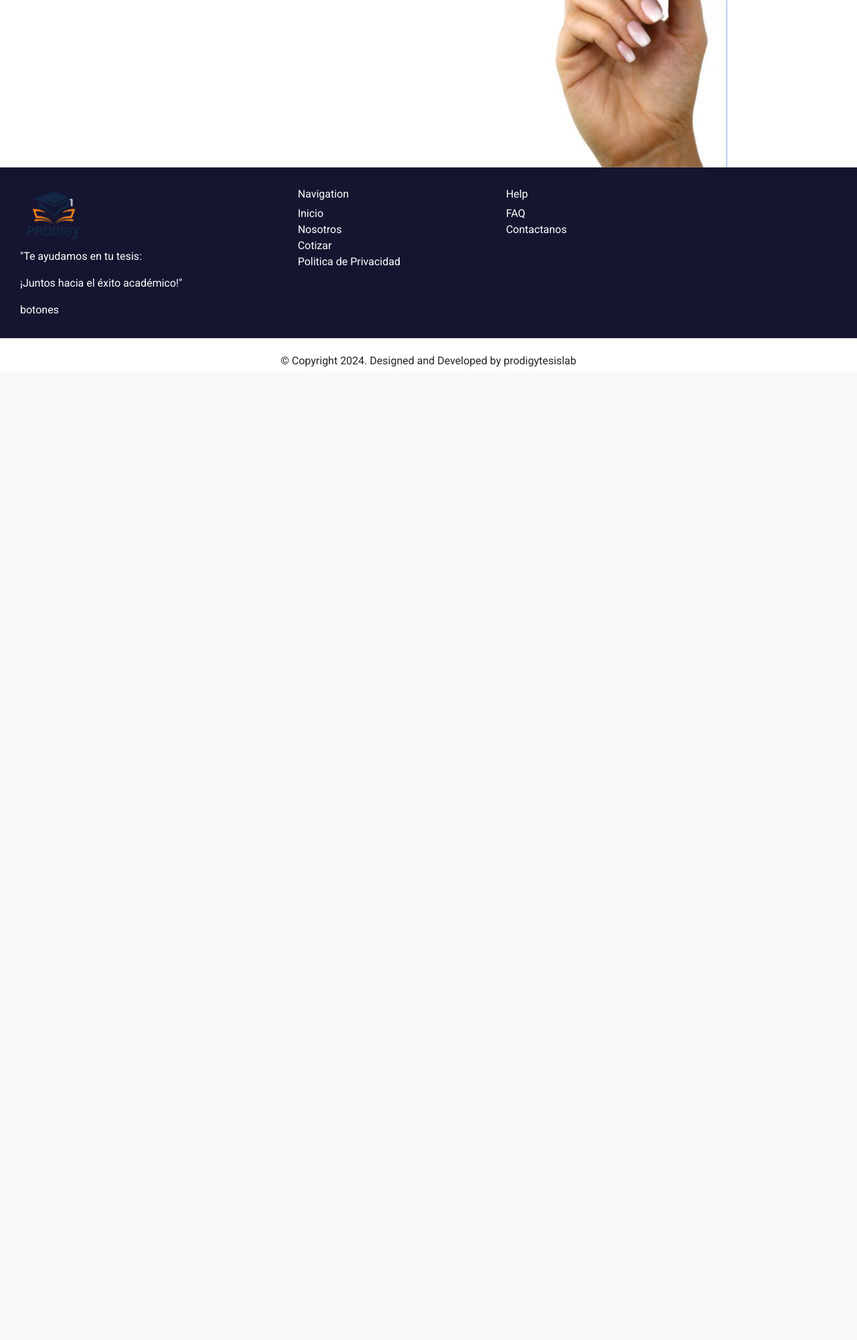
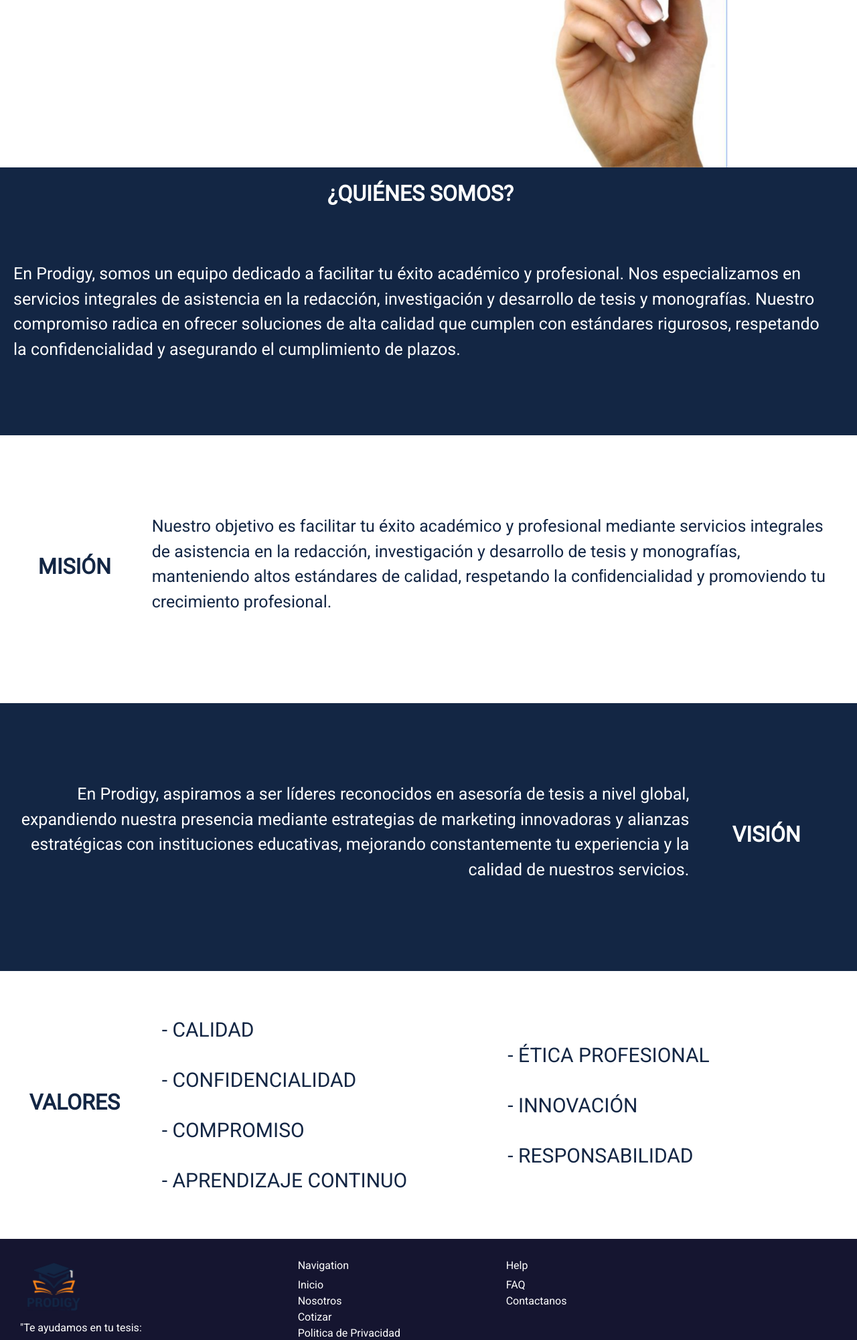
Before and after one commit to Edwin-DEV-py/prodigytesislab, a Django app: page /aboutWe/ in a window 1280 px wide. Shown: the part 445-2446 px from the top of the page at 67% size. Before the commit the page ends 993 px from the top, so only its background shows below. Run offline with Django 5.2, Linux system fonts and the light colour scheme; some libraries are stand-ins or nearby versions.

Commit message:
seccion nosotros

```diff
--- /dev/null
+++ b/static/css/nosotros.css
@@ -0,0 +1,63 @@
+
+.divsQuienes{
+    max-width: 100%;
+    min-height: 400px;
+    padding: 20px;
+}
+
+.seccionQuienes{
+    color: white;
+    background: #132644;
+}
+
+.parrafoNosotros{
+    font-size: 25px;
+}
+
+/*mision*/
+
+.seccionMision{
+    color: #132644;
+}
+
+.divsMision{
+    max-width: 100%;
+    min-height: 400px;
+    padding: 20px;
+}
+
+/*vision*/
+
+.seccionVision{
+    color: white;
+    background: #132644;
+    text-align: right;
+}
+
+.divsVision{
+    max-width: 100%;
+    min-height: 400px;
+    padding: 20px;
+}
+
+/*valores*/
+
+.seccionValores{
+    color: #132644;
+}
+
+.divsValores{
+    max-width: 100%;
+    min-height: 400px;
+    padding: 20px;
+}
+
+.listaNavegacion2{
+    list-style: none;
+    text-align: left;
+    font-size: 30px;
+}
+
+.listaNavegacion2 li{
+    margin: 15px;
+}
--- a/templates/aboutWe.html
+++ b/templates/aboutWe.html
@@ -2,7 +2,84 @@
 {% load static %}
 
 {% block content %}
-    <div class="container">
+    <!--Seccion quienes somos-->
+    <section id="seccionQuienes" class="seccionQuienes">
+        <div class="row divsQuienes">
+            <div class="col-md-12 text-center">
+                <h2><b>¿QUIÉNES SOMOS?</b></h2>
+            </div>
+            <div class="col-md-12">
+                <p class="parrafoNosotros">
+                    En Prodigy, somos un equipo dedicado a facilitar tu éxito académico
+                    y profesional. Nos especializamos en servicios integrales de
+                    asistencia en la redacción, investigación y desarrollo de tesis y
+                    monografías. Nuestro compromiso radica en ofrecer soluciones de
+                    alta calidad que cumplen con estándares rigurosos,
+                    respetando la confidencialidad y asegurando el
+                    cumplimiento de plazos.
+                </p>
+            </div>
+        </div>
+    </section>
 
-    </div>
+    <!--Seccion mision-->
+    <section id="seccionMision" class="seccionMision">
+        <div class="row divsMision align-self-center">
+            <div class="col-md-2 align-self-center text-center">
+                <h2><b>MISIÓN</b></h2>
+            </div>
+            <div class="col-md-10 align-self-center">
+                <p class="parrafoNosotros">
+                    Nuestro objetivo es facilitar tu éxito académico y profesional
+                    mediante servicios integrales de asistencia en la redacción,
+                    investigación y desarrollo de tesis y monografías, manteniendo
+                    altos estándares de calidad, respetando la conﬁdencialidad y
+                    promoviendo tu crecimiento profesional.
+                </p>
+            </div>
+        </div>
+    </section>
+
+    <!--Seccion vision-->
+    <section id="seccionVision" class="seccionVision">
+        <div class="row divsVision align-self-center">
+            <div class="col-md-10 align-self-center">
+                <p class="parrafoNosotros">
+                    En Prodigy, aspiramos a ser líderes reconocidos en asesoría de
+                    tesis a nivel global, expandiendo nuestra presencia mediante
+                    estrategias de marketing innovadoras y alianzas estratégicas
+                    con instituciones educativas, mejorando constantemente tu
+                    experiencia y la calidad de nuestros servicios.
+                </p>
+            </div>
+            <div class="col-md-2 align-self-center text-center">
+                <h2><b>VISIÓN
+                </b></h2>
+            </div>
+        </div>
+    </section>
+
+    <!--Seccion valores-->
+    <section id="seccionValores" class="seccionValores">
+        <div class="row divsValores align-self-center">
+            <div class="col-md-2 align-self-center text-center">
+                <h2><b>VALORES</b></h2>
+            </div>
+            <div class="col-md-5 align-self-center text-center">
+            <ul class="listaNavegacion2 list-group list-group-flush">
+                <li>- CALIDAD</li>
+                <li>- CONFIDENCIALIDAD</li>
+                <li>- COMPROMISO</li>
+                <li>- APRENDIZAJE CONTINUO</li>
+            </ul>
+            </div>
+            <div class="col-md-5 align-self-center text-center">
+                <ul class="listaNavegacion2 list-group list-group-flush">
+                    <li>- ÉTICA PROFESIONAL</li>
+                    <li>- INNOVACIÓN</li>
+                    <li>- RESPONSABILIDAD</li>
+                </ul>
+            </div>
+        </div>
+    </section>
 {% endblock %}
--- a/templates/index.html
+++ b/templates/index.html
@@ -8,6 +8,7 @@
     <link rel="stylesheet" href="{% static 'css/header.css' %}">
     <link rel="stylesheet" href="{% static 'css/sectionReveal.css' %}">
     <link rel="stylesheet" href="{% static 'css/footer.css' %}">
+    <link rel="stylesheet" href="{% static 'css/nosotros.css' %}">
     {% block head %}
     <title>ProdigyTesisLab</title>
     {% endblock %}
```
